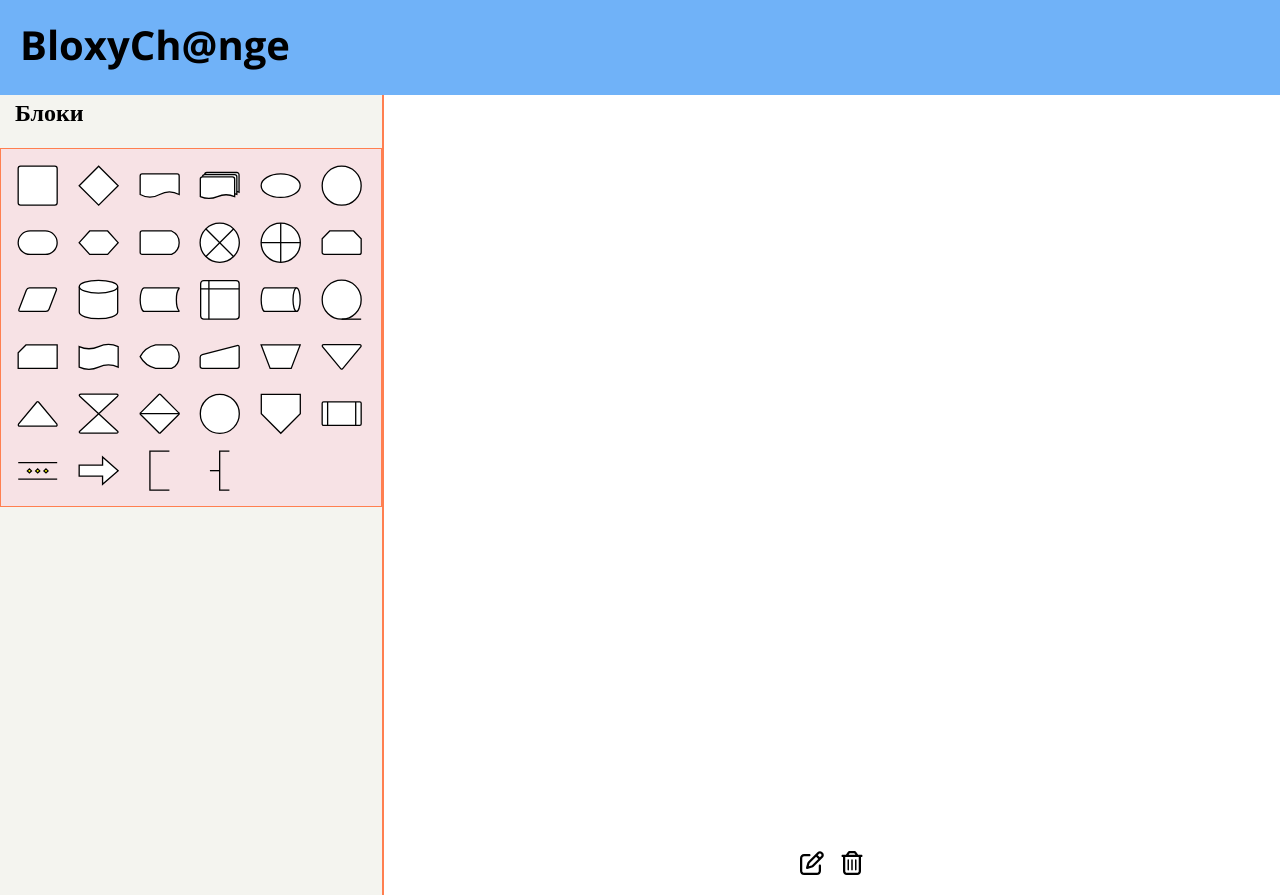
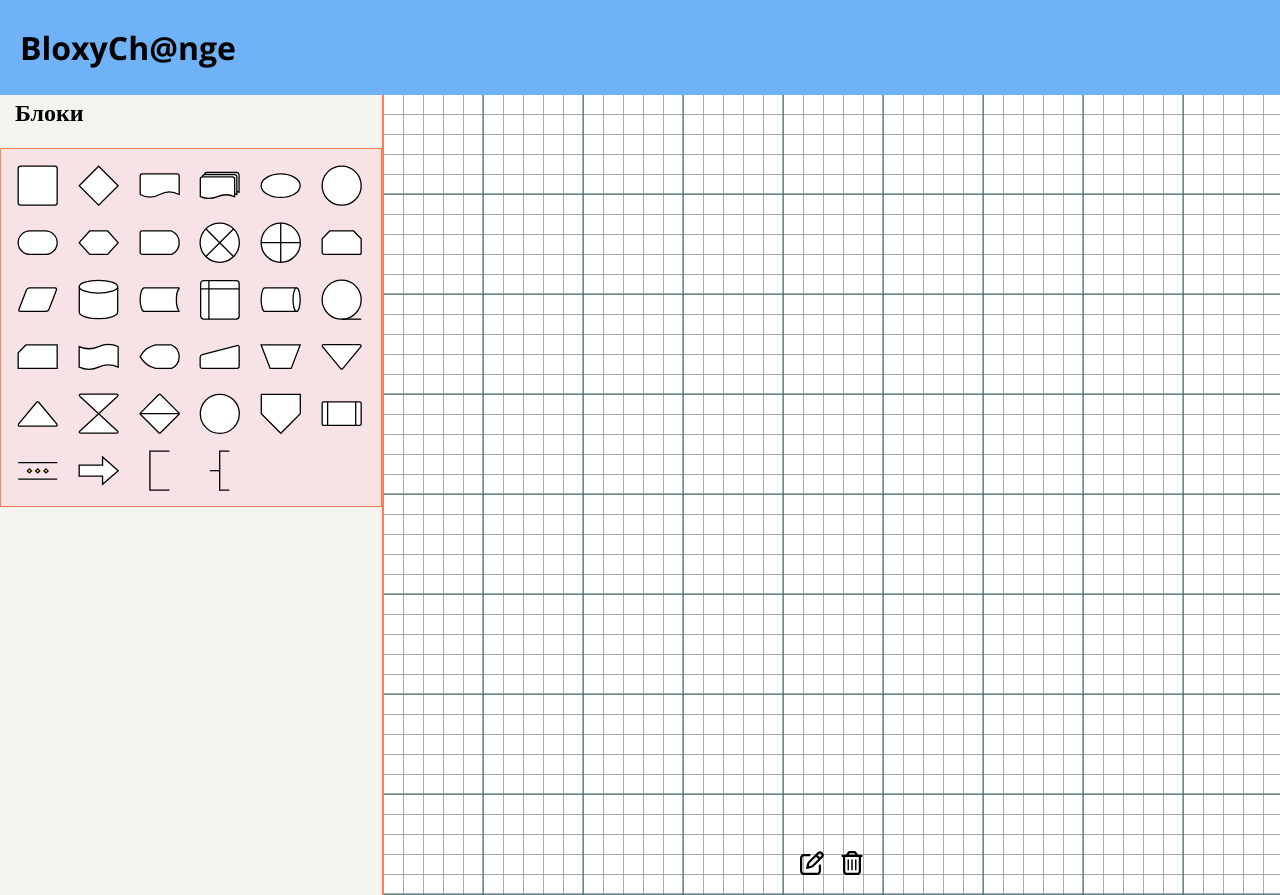
Before and after one commit to Anubisworkingexperience/BloxyChange, a React (Vite) app: page / in a window 1280 px wide. Built offline with nearby package versions, Linux system fonts and the light colour scheme.

Commit message:
enable grid background by default

```diff
--- a/src/components/Board.tsx
+++ b/src/components/Board.tsx
@@ -11,7 +11,7 @@ interface Board {
 
 export function Board({blocks, toggleBlockActive} : Board) {
 
-  const [enableGrid, setEnableGrid] = useState<boolean>(false);
+  const [enableGrid, setEnableGrid] = useState<boolean>(true);
 
   return (
     <div className={`board ${enableGrid ? "board-grid_enabled" : ""}`}>
--- a/src/components/Logo.tsx
+++ b/src/components/Logo.tsx
@@ -2,7 +2,7 @@ export function Logo() {
   return (
     <a className="logo">
       <svg xmlns="http://www.w3.org/2000/svg" width="300" height="70" viewBox="0 0 300 70">
-      <text x="10" y="50" font-size="2.5rem" font-weight="bold">
+      <text x="10" y="50" font-size="2rem" font-weight="bold">
         BloxyCh@nge
       </text>
       </svg>
```
